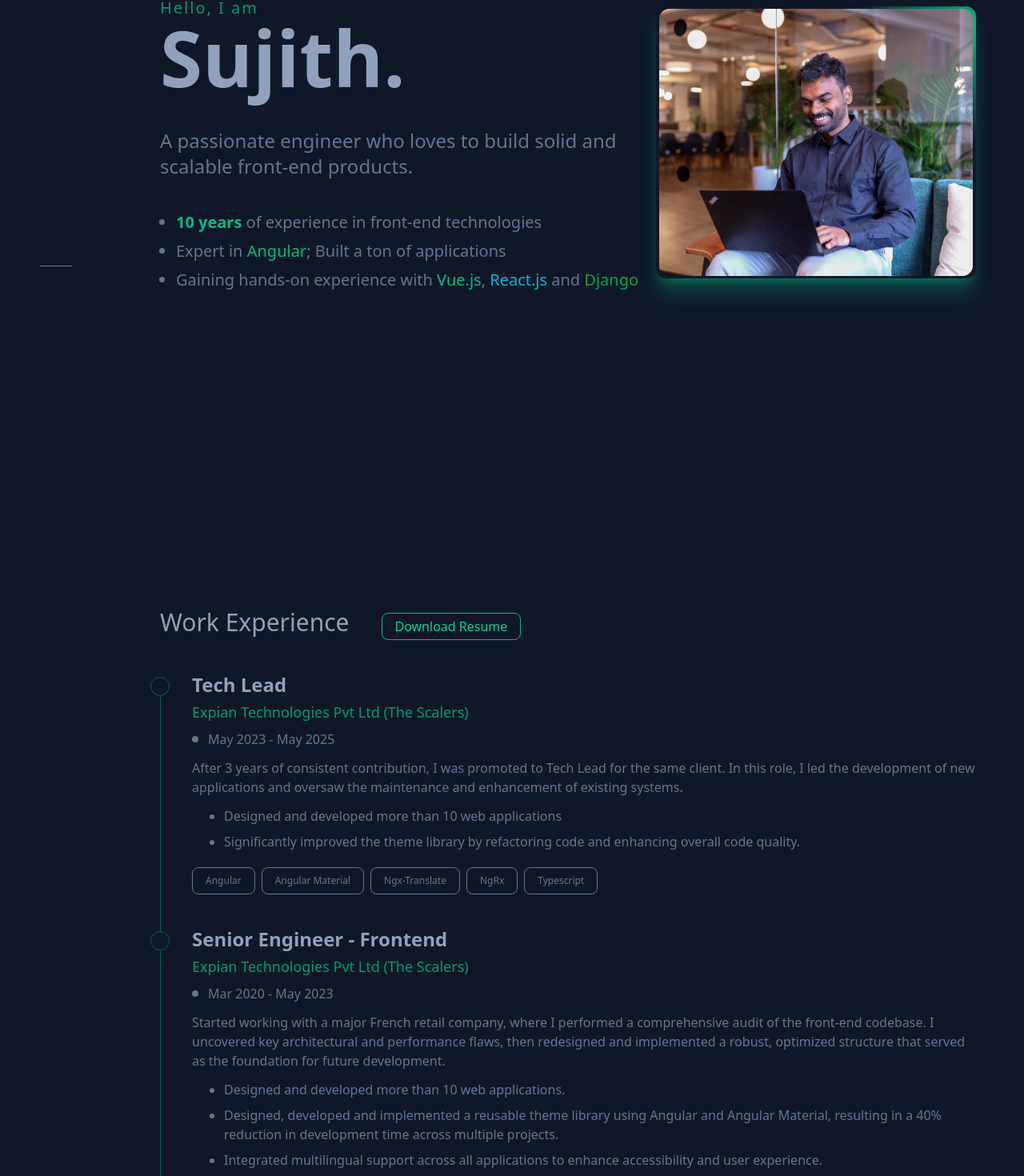
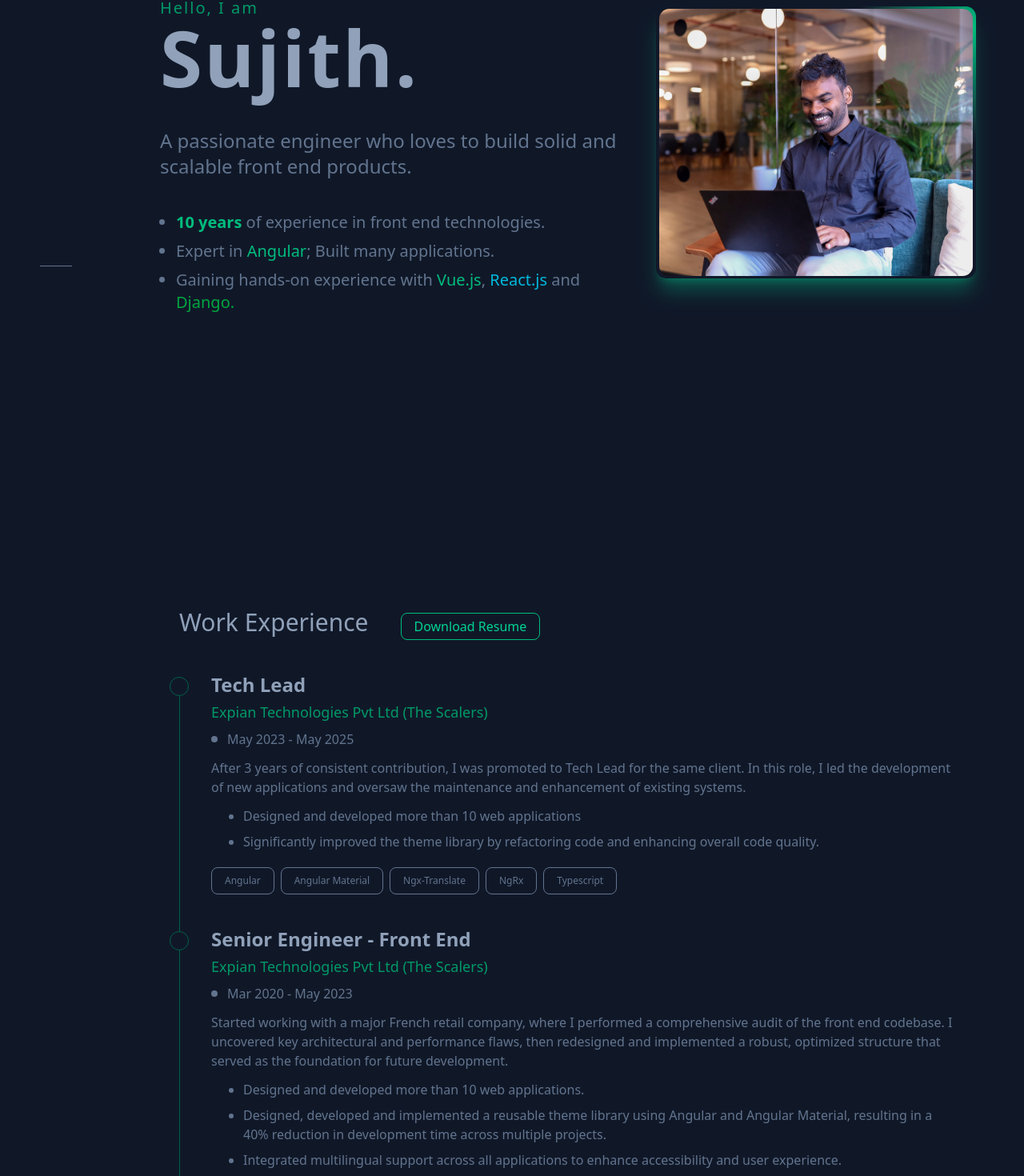
Before and after one commit to sujithsavithryma/Portfolio, a Vue app: page / in a window 1280 px wide. Shown: the part 84-1554 px from the top of the page at 80% size. Built offline with nearby package versions, Linux system fonts and the light colour scheme; some icons are missing.

Commit message:
Mobile view improved

```diff
--- a/src/components/About.vue
+++ b/src/components/About.vue
@@ -20,7 +20,7 @@ for (let i = 1; i < 6; i++) {
 
 </script>
 <template>
-    <section class="section pt-20 px-10 lg:px-0 gap-8 lg:h-screen lg:w-full">
+    <section class="section pt-20 px-6 lg:px-0 gap-8 lg:h-screen lg:w-full">
         <div class="h-full grid grid-cols-[1fr, 1fr] lg:grid-cols-[1fr_400px] lg:min-w-46 gap-5">
             <div class="flex justify-center lg:justify-start about-content">
 
@@ -29,30 +29,29 @@ for (let i = 1; i < 6; i++) {
                         <h4 v-if="item === 1" class="text-emerald-600 text-xl text-center lg:text-left tracking-widest">
                             Hello, I am
                         </h4>
-                        <h1 v-if="item === 2" class="text-8xl font-bold text-slate-400 mb-10 text-center lg:text-left">
+                        <h1 v-if="item === 2" class="text-8xl font-bold tracking-wide text-slate-400 mb-10 text-center lg:text-left">
                             Sujith.
                         </h1>
-                        <!-- <h2 v-if="item === 3" class="text-2xl font-normal text-slate-300 mb-10">Front-end Engineer</h2> -->
+                        <!-- <h2 v-if="item === 3" class="text-2xl font-normal text-slate-300 mb-10">front end Engineer</h2> -->
                         <p v-if="item === 4" class="text-2xl mb-10 text-center lg:text-left">
                             A passionate engineer
                             who
                             loves to build solid and
-                            scalable front-end products.
+                            scalable front end products.
                         </p>
                         <div v-if="item === 5" class="flex justify-center lg:justify-start">
                             <ul class="ml-5 list-disc text-xl ">
-                                <li class="pb-2"><b class="text-emerald-500">10 years</b> of experience in front-end
-                                    technologies</li>
+                                <li class="pb-2"><b class="text-emerald-500">10 years</b> of experience in front end
+                                    technologies.</li>
                                 <li class="pb-2">Expert in <a target="_blank" href="https://angular.dev/"
-                                        class="link text-emerald-500 after:bg-emerald-500">Angular</a>; Built a ton of
-                                    applications</li>
+                                        class="link text-emerald-500 after:bg-emerald-500">Angular</a>; Built many applications.</li>
                                 <li class="pb-2">Gaining hands-on experience with <a target="_blank" href="https://vuejs.org/"
                                         class="link text-emerald-500 after:bg-emerald-500">Vue.js</a>,
                                     <a href="https://react.dev/" target="_blank"
                                         class="link text-cyan-500 after:bg-cyan-500">React.js</a>
                                     and
                                     <a href="https://www.djangoproject.com/" target="_blank"
-                                        class="link text-green-600 after:bg-green-600">Django</a>
+                                        class="link text-green-600 after:bg-green-600">Django.</a>
                                 </li>
                             </ul>
                         </div>
--- a/src/components/Contact.vue
+++ b/src/components/Contact.vue
@@ -11,10 +11,10 @@ watchEffect(() => {
 </script>
 
 <template>
-    <section v-if="showTitle" id="contact" class="section w-full flex flex-col items-center lg:items-start lg:pt-40 lg:pb-20">
+    <section v-if="showTitle" id="contact" class="section w-full px-6 flex flex-col items-center lg:items-start lg:pt-40 lg:pb-20">
         <h3 class="text-6xl text-slate-400 mb-10 ">Get In Touch</h3>
         <div class="flex flex-col mb-10 text-center lg:text-left">
-            <p class="text-xl px-10 lg:px-0">I'm currently open to new opportunities and ready to join immediately. Whether you
+            <p class="text-xl lg:px-0">I'm currently open to new opportunities and ready to join immediately. Whether you
                 have
                 a role to discuss, suggestions to share, or simply want to connect—feel free to reach out via
                 <a class="link text-cyan-400
--- a/src/components/Experience.vue
+++ b/src/components/Experience.vue
@@ -22,11 +22,11 @@ const items = [
     },
     {
         id: 2,
-        designation: 'Senior Engineer - Frontend',
+        designation: 'Senior Engineer - Front End',
         organization: 'Expian Technologies Pvt Ltd (The Scalers)',
         url: 'https://thescalers.com/',
         period: 'Mar 2020 - May 2023',
-        description: 'Started working with a major French retail company, where I performed a comprehensive audit of the front-end codebase. I uncovered key architectural and performance flaws, then redesigned and implemented a robust, optimized structure that served as the foundation for future development.',
+        description: 'Started working with a major French retail company, where I performed a comprehensive audit of the front end codebase. I uncovered key architectural and performance flaws, then redesigned and implemented a robust, optimized structure that served as the foundation for future development.',
         points: [
             "Designed and developed more than 10 web applications.",
             "Designed, developed and implemented a reusable theme library using Angular and Angular Material, resulting in a 40% reduction in development time across multiple projects.",
@@ -67,7 +67,7 @@ const items = [
         organization: 'Codetok Technologies Pvt Ltd',
         url: '',
         period: 'Feb 2015 - Jan 2018',
-        description: 'I was the first employee at Codetok, where I started my front-end journey and picked up Angular from the ground up.',
+        description: 'I was the first employee at Codetok, where I started my front end journey and picked up Angular from the ground up.',
         points: [
             'Actively contributed to the development and deployment of Angular-based web applications.',
             'Designed, built, and launched cross-platform mobile applications using the Ionic framework.',
@@ -95,7 +95,7 @@ watchEffect(() => {
 
 </script>
 <template>
-    <section id="experience" class="section pt-20 lg:pt-10">
+    <section id="experience" class="section pt-20 lg:pt-10 px-6">
         <div class="flex flex-col gap-2 items-center justify-center lg:justify-start mb-15 lg:flex-row lg:gap-10 lg:mb-10 ">
             <h3 v-if="showTitle" class="text-3xl text-slate-400">Work Experience</h3>
             <div v-if="showTitle" class="mt-[10px]">
@@ -110,7 +110,7 @@ watchEffect(() => {
                 </button>
             </div>
         </div>
-        <div class="px-10 lg:px-0" v-if="workExperience.length">
+        <div class="lg:px-0" v-if="workExperience.length">
             <ul
                 class="relative before:absolute before:top-[10px] before:left-[0] before:border-l-1  before:border-emerald-800 before:h-full ">
                 <TransitionGroup name="fade" tag="li">
--- a/src/components/Footer.vue
+++ b/src/components/Footer.vue
@@ -1,5 +1,5 @@
 <template>
-    <footer class="my-10 pb-10" v-if="showTitle">
+    <footer class="my-10 pb-2 px-6 lg:pb-10" v-if="showTitle">
         <p class="text-center text-slate-500 text-md">
             Coded in <a target="_blank" href="https://code.visualstudio.com/" class="link text-slate-300 font-semibold after:bg-emerald-400">Visual Studio Code</a>; Built with
             <a target="_blank" href="https://vite.dev/" class="link text-slate-300 font-semibold after:bg-emerald-400">Vite</a>,
--- a/src/style.css
+++ b/src/style.css
@@ -1,4 +1,8 @@
 @import "tailwindcss";
+
+:root {
+  --menu-shadow: -2px 1px 14px var(--color-gray-500);
+}
 
 .fade-enter-active,
 .fade-leave-active {
```
Also changed, not shown: src/components/Header.vue (+49 -22 lines).
